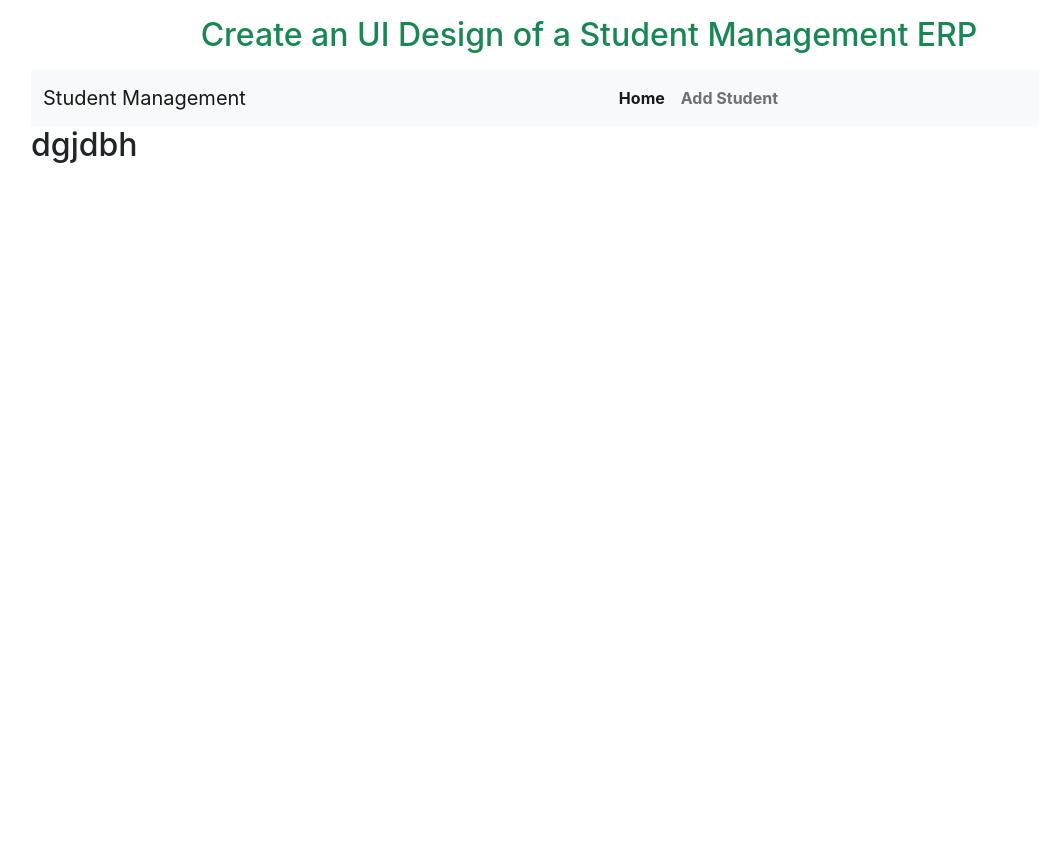
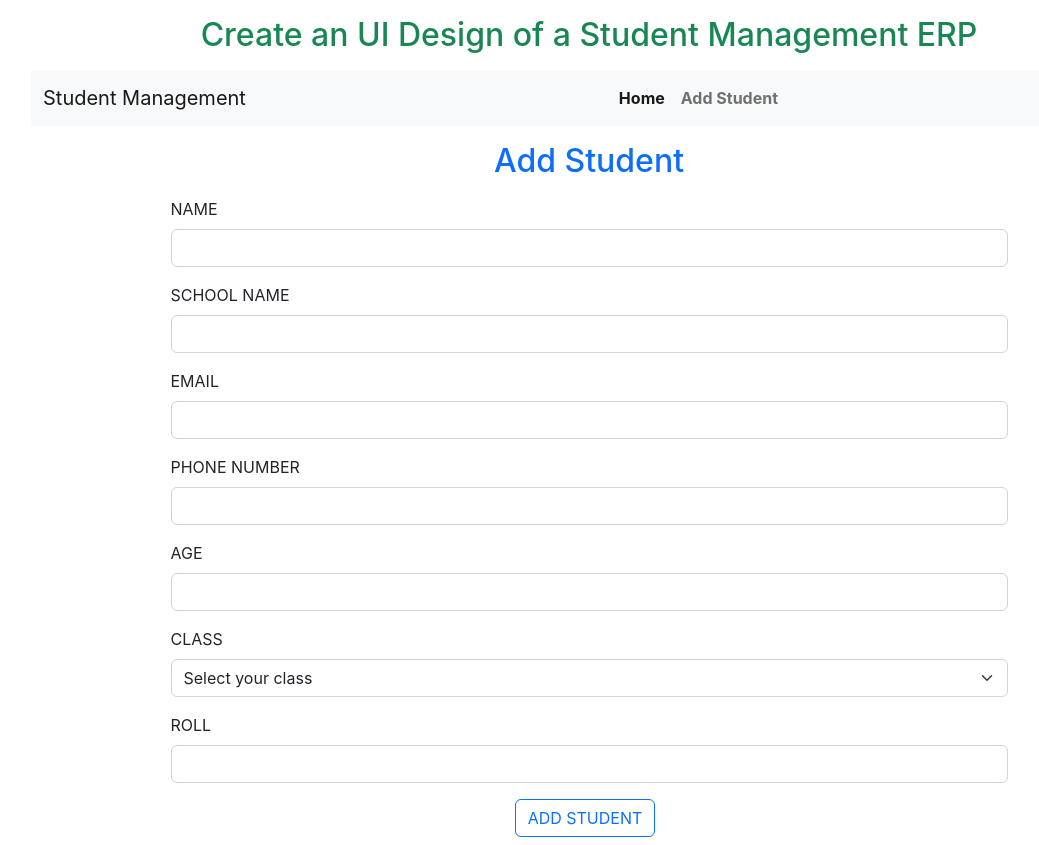
Before and after one commit to naimulislamshakil/Technoboot-cliend, a React (Create React App) app: page /add_student in a window 1280 px wide. Shown: the whole page, without its empty margins (51-1090 px from the left). Before the commit the page ends 800 px from the top, so only its background shows below. Built offline with nearby package versions, Linux system fonts and the light colour scheme.

Commit message:
success fully add student

```diff
--- a/src/Component/Home/AddStudent.js
+++ b/src/Component/Home/AddStudent.js
@@ -1,9 +1,131 @@
-import React from "react";
+import React, { useState } from "react";
+import { useDispatch } from "react-redux";
+import { useNavigate } from "react-router-dom";
+import { addStudents } from "../../Redux/Action/action";
 
 const AddStudent = () => {
+  const navigate = useNavigate();
+  let dispatch = useDispatch();
+  const [name, setName] = useState("");
+  const [school, setSchool] = useState("");
+  const [email, setEmail] = useState("");
+  const [phone, setPhone] = useState("");
+  const [age, setAge] = useState(0);
+  const [classes, setClass] = useState(0);
+  const [roll, setRoll] = useState(0);
+
+  const addStudentFunction = () => {
+    const user = {
+      name,
+      schoolname: school,
+      email,
+      phone,
+      age,
+      class: classes,
+      roll,
+    };
+
+    dispatch(addStudents(user));
+    navigate("/");
+  };
   return (
     <div>
-      <h2>dgjdbh</h2>
+      <h2 className="text-center mt-3 text-primary">Add Student</h2>
+      <div className="w-75 mx-auto mt-3">
+        <div class="mb-3">
+          <label for="exampleFormControlInput1" class="form-label">
+            NAME
+          </label>
+          <input
+            type="text"
+            onChange={(e) => setName(e.target.value)}
+            class="form-control"
+            id="exampleFormControlInput1"
+          />
+        </div>
+        <div class="mb-3">
+          <label for="exampleFormControlInput1" class="form-label">
+            SCHOOL NAME
+          </label>
+          <input
+            type="text"
+            onChange={(e) => setSchool(e.target.value)}
+            class="form-control"
+            id="exampleFormControlInput1"
+          />
+        </div>
+        <div class="mb-3">
+          <label for="exampleFormControlInput1" class="form-label">
+            EMAIL
+          </label>
+          <input
+            type="email"
+            onChange={(e) => setEmail(e.target.value)}
+            class="form-control"
+            id="exampleFormControlInput1"
+          />
+        </div>
+        <div class="mb-3">
+          <label for="exampleFormControlInput1" class="form-label">
+            PHONE NUMBER
+          </label>
+          <input
+            type="number"
+            onChange={(e) => setPhone(e.target.value)}
+            class="form-control"
+            id="exampleFormControlInput1"
+          />
+        </div>
+        <div class="mb-3">
+          <label for="exampleFormControlInput1" class="form-label">
+            AGE
+          </label>
+          <input
+            type="number"
+            onChange={(e) => setAge(e.target.value)}
+            class="form-control"
+            id="exampleFormControlInput1"
+          />
+        </div>
+        <div class="mb-3">
+          <label for="exampleFormControlInput1" class="form-label">
+            CLASS
+          </label>
+          <select
+            onChange={(e) => setClass(e.target.value)}
+            class="form-select"
+            aria-label="Default select example"
+          >
+            <option selected>Select your class</option>
+            <option value="6">6</option>
+            <option value="7">7</option>
+            <option value="8">8</option>
+            <option value="9">9</option>
+            <option value="10">10</option>
+            <option value="11">11</option>
+            <option value="12">12</option>
+          </select>
+        </div>
+        <div class="mb-3">
+          <label for="exampleFormControlInput1" class="form-label">
+            ROLL
+          </label>
+          <input
+            type="number"
+            onChange={(e) => setRoll(e.target.value)}
+            class="form-control"
+            id="exampleFormControlInput1"
+          />
+        </div>
+      </div>
+      <div className="d-flex justify-content-center">
+        <button
+          onClick={addStudentFunction}
+          class="btn btn-outline-primary me-2 mb-2"
+        >
+          ADD STUDENT
+        </button>
+      </div>
     </div>
   );
 };
--- a/src/Component/Home/Home.js
+++ b/src/Component/Home/Home.js
@@ -46,6 +46,7 @@ const Home = () => {
                       >
                         VIEW
                       </Link>
+
                       <Link
                         to={`/update/${student._id}`}
                         class="btn btn-outline-warning me-2 mb-2"
--- a/src/Component/Home/View.js
+++ b/src/Component/Home/View.js
@@ -1,18 +1,18 @@
 import React, { useEffect } from "react";
 import { useParams } from "react-router-dom";
 import { useDispatch, useSelector } from "react-redux";
-import { viewOneStudents } from "../../Redux/Action/action";
+import { viewStudents } from "../../Redux/Action/action";
 
 const View = () => {
   const { id } = useParams();
   let dispatch = useDispatch();
   const { student } = useSelector((state) => state.students);
   useEffect(() => {
-    dispatch(viewOneStudents());
-  }, [dispatch]);
+    dispatch(viewStudents(id));
+  }, [id, dispatch]);
   return (
     <div>
-      <h2 className="text-center mt-3">view {id}</h2>
+      <h2 className="text-center mt-3">{student.name}</h2>
       <div className="w-75 mx-auto mt-3">
         <div class="mb-3">
           <label for="exampleFormControlInput1" class="form-label">
@@ -20,7 +20,7 @@ const View = () => {
           </label>
           <input
             type="text"
-            value={""}
+            value={student.name}
             disabled
             class="form-control"
             id="exampleFormControlInput1"
@@ -32,7 +32,7 @@ const View = () => {
           </label>
           <input
             type="text"
-            value={""}
+            value={student.schoolname}
             disabled
             class="form-control"
             id="exampleFormControlInput1"
@@ -44,7 +44,7 @@ const View = () => {
           </label>
           <input
             type="email"
-            value={""}
+            value={student.email}
             disabled
             class="form-control"
             id="exampleFormControlInput1"
@@ -56,7 +56,7 @@ const View = () => {
           </label>
           <input
             type="number"
-            value={""}
+            value={student.phone}
             disabled
             class="form-control"
             id="exampleFormControlInput1"
@@ -68,7 +68,7 @@ const View = () => {
           </label>
           <input
             type="number"
-            value={""}
+            value={student.age}
             disabled
             class="form-control"
             id="exampleFormControlInput1"
@@ -80,7 +80,7 @@ const View = () => {
           </label>
           <input
             type="number"
-            value={""}
+            value={student.class}
             disabled
             class="form-control"
             id="exampleFormControlInput1"
@@ -92,7 +92,7 @@ const View = () => {
           </label>
           <input
             type="number"
-            value={""}
+            value={student.roll}
             class="form-control"
             id="exampleFormControlInput1"
             disabled
--- a/src/Redux/Action/action.js
+++ b/src/Redux/Action/action.js
@@ -11,6 +11,11 @@ const getStudent = (students) => {
 export const deleteOneStudents = () => {
   return {
     type: types.DELETE_STUDENTS,
+  };
+};
+export const addOneStudents = () => {
+  return {
+    type: types.ADD_STUDENTS,
   };
 };
 export const viewOneStudents = (student) => {
@@ -48,8 +53,20 @@ export const viewStudents = (id) => {
       .get(`http://localhost:5000/singel_student/${id}`)
       .then((res) => {
         console.log(res);
-        dispatch(deleteOneStudents(res.data));
+        dispatch(viewOneStudents(res.data));
       })
       .catch((err) => console.log(err));
   };
 };
+
+export const addStudents = (user) => {
+  return function (dispatch) {
+    axios
+      .post(`http://localhost:5000/singel_student`, user)
+      .then((res) => {
+        console.log(res);
+        dispatch(addOneStudents(res.data));
+      })
+      .catch((err) => console.log(err));
+  };
+};
--- a/src/Redux/Action/actiontype.js
+++ b/src/Redux/Action/actiontype.js
@@ -2,3 +2,4 @@ export const GET_STUDENTS = "GET_STUDENTS";
 export const DELETE_STUDENTS = "DELETE_STUDENTS";
 export const VIEW_STUDENTS = "VIEW_STUDENTS";
 export const UPDATE_STUDENTS = "UPDATE_STUDENTS";
+export const ADD_STUDENTS = "ADD_STUDENTS";
--- a/src/Redux/Reducer/reducer.js
+++ b/src/Redux/Reducer/reducer.js
@@ -20,6 +20,11 @@ const studentReducer = (state = initialState, action) => {
         ...state,
         isLoading: false,
       };
+    case types.ADD_STUDENTS:
+      return {
+        ...state,
+        isLoading: false,
+      };
     case types.VIEW_STUDENTS:
       return {
         ...state,
```
Also changed, not shown: public/student.json (+94 -49 lines).
